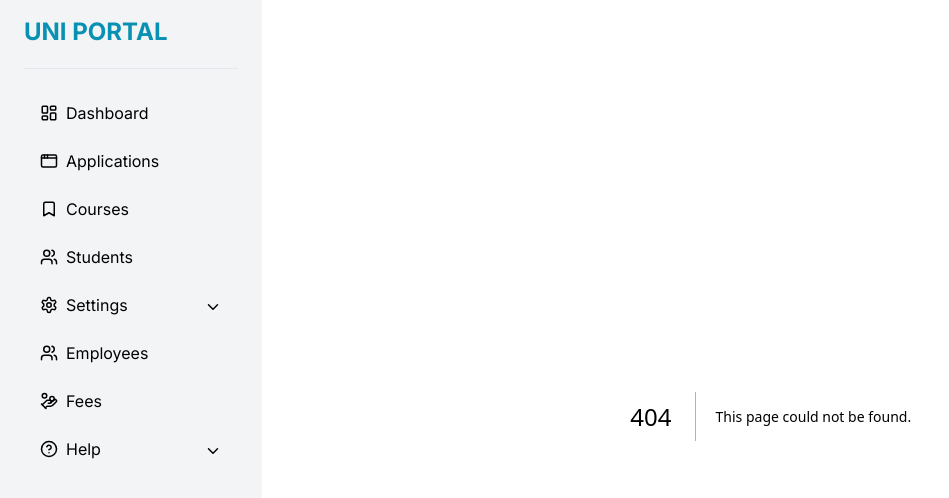
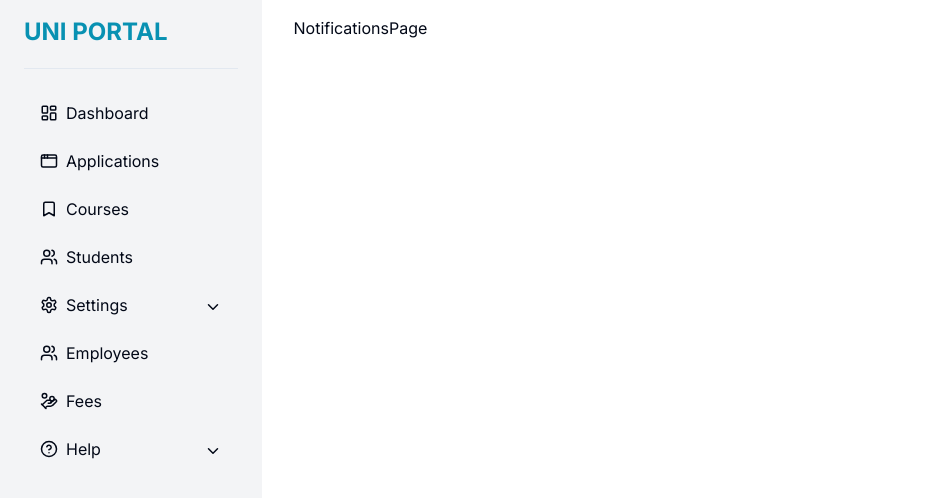
Before and after one commit to AmaduKamara/sidebar-layout-template, a Next.js app: page /settings/notifications in a window 1280 px wide. Before the commit this address had no page. Shown: the top 498 px of the page, without its empty margins (0-949 px from the left). Built offline with nearby package versions, Linux system fonts and the light colour scheme; what tailwindcss-scrollbar would draw is missing.

Commit message:
Add links on the nav items

```diff
--- /dev/null
+++ b/app/employees/page.tsx
@@ -0,0 +1,7 @@
+import React from "react";
+
+const EmployeesPage = () => {
+  return <div>EmployeesPage</div>;
+};
+
+export default EmployeesPage;
--- /dev/null
+++ b/app/fees/page.tsx
@@ -0,0 +1,7 @@
+import React from "react";
+
+const FeesPage = () => {
+  return <div>FeesPage</div>;
+};
+
+export default FeesPage;
--- /dev/null
+++ b/app/settings/notifications/page.tsx
@@ -0,0 +1,9 @@
+import React from 'react'
+
+const NotificationsPage = () => {
+  return (
+    <div>NotificationsPage</div>
+  )
+}
+
+export default NotificationsPage
--- /dev/null
+++ b/app/settings/page.tsx
@@ -0,0 +1,9 @@
+import React from 'react'
+
+const SettingsPage = () => {
+  return (
+    <div>SettingsPage</div>
+  )
+}
+
+export default SettingsPage
--- /dev/null
+++ b/app/settings/support/page.tsx
@@ -0,0 +1,7 @@
+import React from "react";
+
+const SupportsPage = () => {
+  return <div>SupportsPage</div>;
+};
+
+export default SupportsPage;
--- a/components/SidebarSubItem.tsx
+++ b/components/SidebarSubItem.tsx
@@ -1,4 +1,5 @@
 import React from "react";
+import Link from 'next/link'
 import { LucideIcon, ChevronDown } from "lucide-react";
 
 interface SidebarItems {
@@ -14,8 +15,9 @@ interface SubItem {
 }
 
 const SidebarSubItemPage = ({ item }: { item: SidebarItems }) => {
-  const { name, icon: Icon, items } = item;
+  const { name, path, icon: Icon, items } = item;
   return (
+      <Link href={path} >
         <li className='flex items-center justify-between space-y-1 px-4 py-3 hover:text-cyan-500 hover:bg-slate-200 cursor-pointer rounded-lg'>
             <div className='flex space-x-2 items-center'>
               <Icon size={18} />
@@ -23,6 +25,7 @@ const SidebarSubItemPage = ({ item }: { item: SidebarItems }) => {
             </div>
             {items && items.length > 0 && <ChevronDown size={18} />}
         </li>
+      </Link>
   );
 };
 
```
Also changed, not shown: components/Sidebar.tsx (+5 -5 lines). Lines whose indentation alone changed are shown as unchanged.
